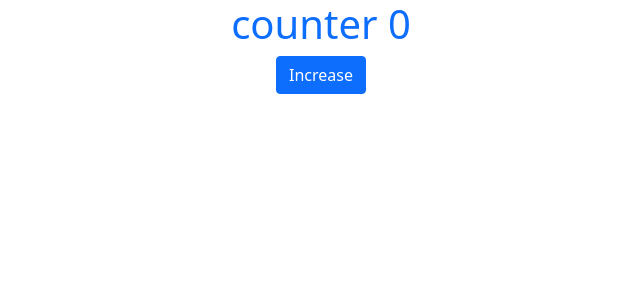
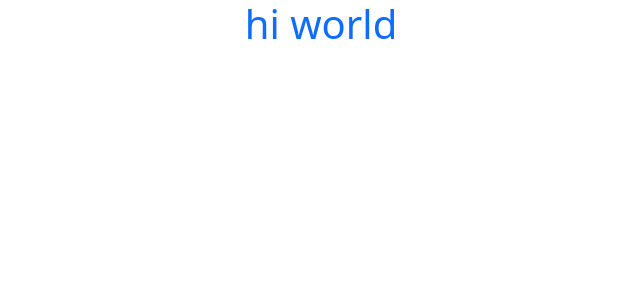
Before and after one commit to mohammad468/exercise, a React (Create React App) app: page / in a window 1280 px wide. Shown: the top 300 px of the page, without its empty margins (319-959 px from the left). Built offline with nearby package versions, Linux system fonts and the light colour scheme.

Commit message:
counter action

```diff
--- a/src/App.js
+++ b/src/App.js
@@ -2,19 +2,16 @@ import { Container } from "react-bootstrap";
 import "./App.scss";
 
 // !redux
-import { Provider } from "react-redux";
-import store from "./redux/Store";
+
 
 // ?components
 import Counter from "./components/Counter";
 
 function App() {
   return (
-    <Provider store={store}>
-      <Container className="text-center">
-        <Counter />
-      </Container>
-    </Provider>
+    <Container className="text-center">
+      <Counter />
+    </Container>
   );
 }
 
--- a/src/components/Counter.jsx
+++ b/src/components/Counter.jsx
@@ -1,18 +1,9 @@
 import React from "react";
-import { Button } from "react-bootstrap";
-
-// ?redux
-import { increase } from "../redux/counter/counterAction";
-import { useSelector, useDispatch } from "react-redux";
 
 const Counter = () => {
-  const counter = useSelector((state) => state.counter);
-  const dispatch = useDispatch();
-
   return (
     <div>
-      <h1>counter {counter}</h1>
-      <Button onClick={() => dispatch(increase())}>Increase</Button>
+      <h1>hi world</h1>
     </div>
   );
 };
--- a/src/redux/Store.js
+++ /dev/null
@@ -1,6 +0,0 @@
-import { createStore } from "redux";
-import reducer from "./counter/CounterReducer";
-
-const store = createStore(reducer);
-
-export default store;
--- a/src/redux/counter/CounterReducer.js
+++ /dev/null
@@ -1,17 +0,0 @@
-const initialState = {
-  counter: 0,
-};
-
-const reducer = (state = initialState, action) => {
-  switch (action.type) {
-    case "INCREASE":
-      return {
-        ...state,
-        counter: state.counter + 1,
-      };
-    default:
-      return state;
-  }
-};
-
-export default reducer;
--- a/src/redux/counter/counterAction.js
+++ b/src/redux/counter/counterAction.js
@@ -1,3 +1,3 @@
 export const increase = () => {
-  return { type: "INCREASE" };
+  return { type: "increase" };
 };
```
